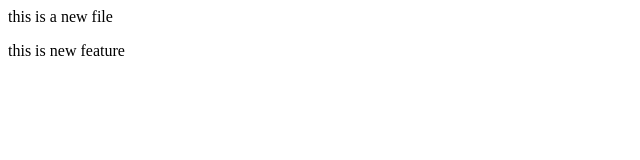
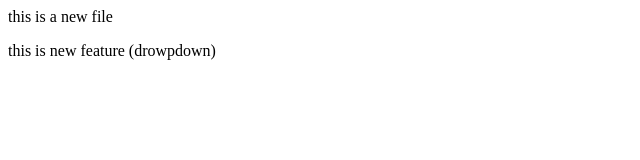
Before and after one commit to Raihan7121/localrepo, a plain HTML site: page index.html in a window 1280 px wide. Shown: the full height of the page, 0-640 px from the left. Drawn offline with Linux system fonts and the light colour scheme.

```diff
--- a/index.html
+++ b/index.html
@@ -1,2 +1,2 @@
 <p>this is a new file</p>
-<p>this is new feature</p>
+<p>this is new feature (drowpdown)</p>
```
